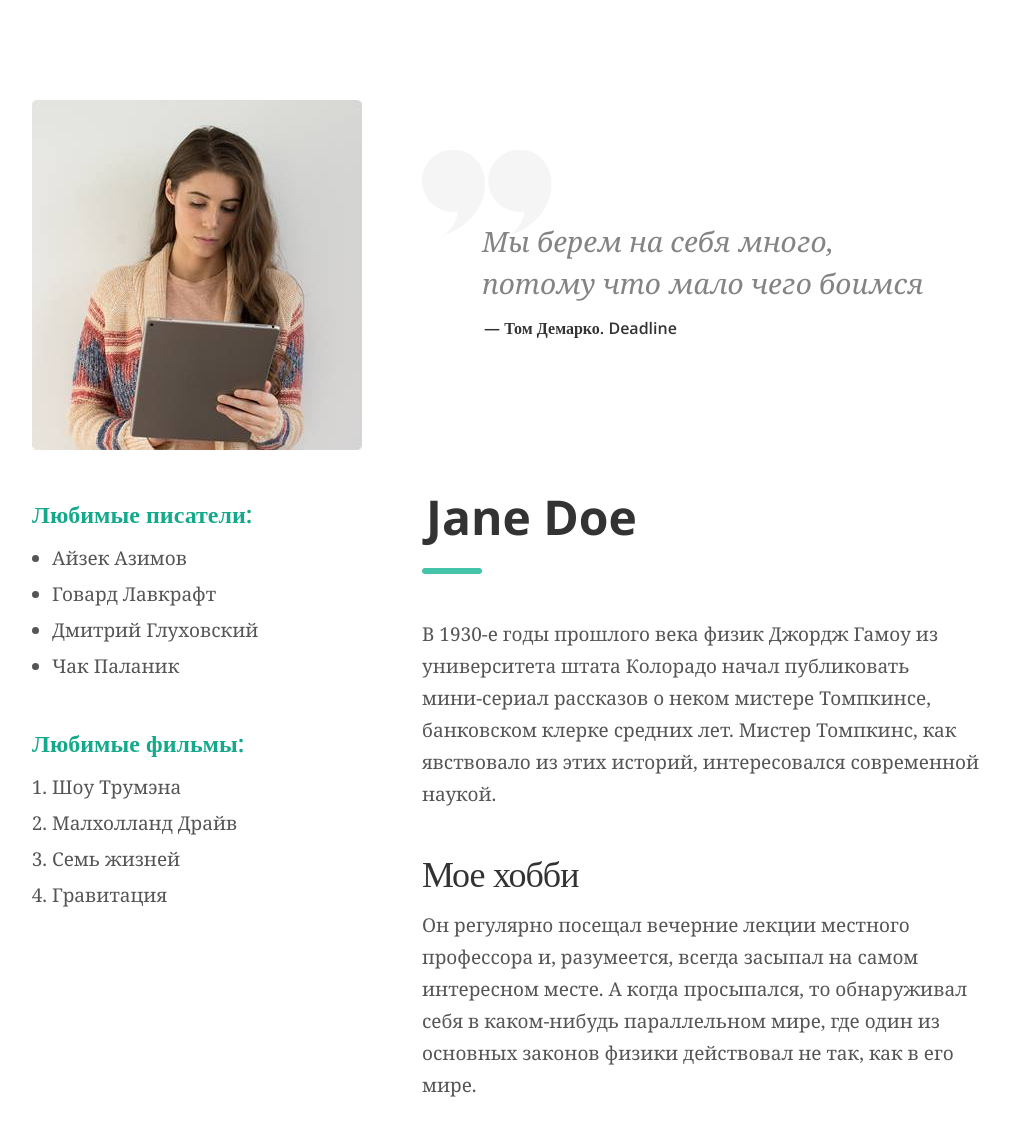
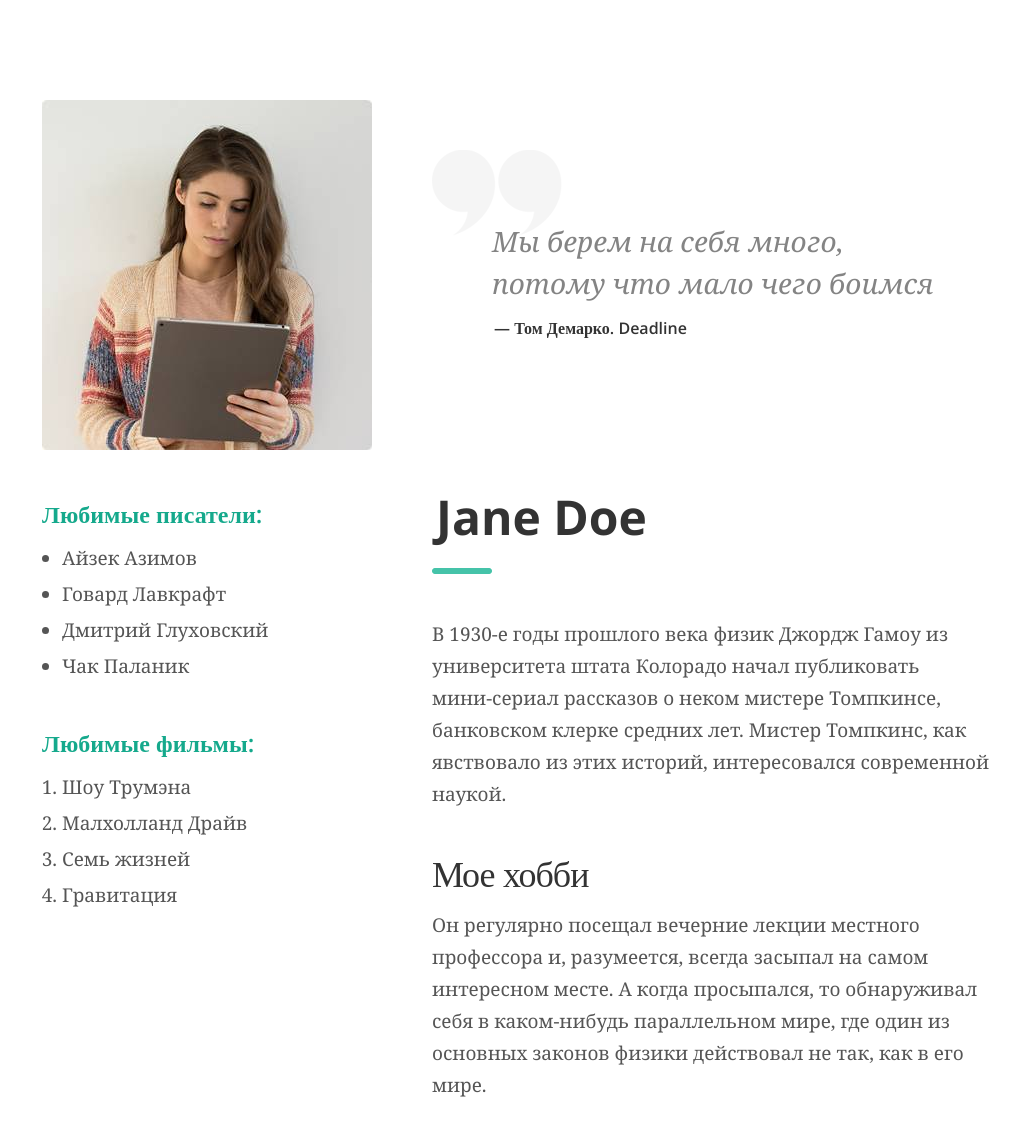
Before and after one commit to GaripovaYE/web-development, a PHP site: page / in a window 1280 px wide. Shown: the top 1148 px of the page, without its empty margins (128-1148 px from the left). Run offline with PHP 8.4, Linux system fonts and the light colour scheme.

Commit message:
Исправлены отступы

```diff
--- a/lw5/task1/css/style.css
+++ b/lw5/task1/css/style.css
@@ -3,12 +3,13 @@
 .main_block
 {
     margin: 0 auto;
-    width: 960px;
+    width: 980px;
 }
 
 .top_block
 {
     margin-top: 100px;
+	margin-left: 20px;
 }
 
 .photo
@@ -61,8 +62,9 @@
 
 .user_list_writers
 {
+    margin: 0 0;
     margin-top: 43px;
-    margin-bottom: 0px;
+    margin-left: 20px;
     color: #15a98c;
     font-size: 24px;
     line-height: 33px;
@@ -72,8 +74,9 @@
 
 .user_list_films
 {
+    margin: 0 0;
     margin-top: 43px;
-    margin-bottom: 0px;
+    margin-left: 20px;
     color: #15a98c;
     font-size: 24px;
     line-height: 32px;
@@ -83,8 +86,8 @@
 
 .user_list
 {
+    margin: 0 0;
     margin-top: 10px;
-    margin-left: -20px;
     color: #555555;
     font-family: Georgia;
     font-size: 19px;
```
